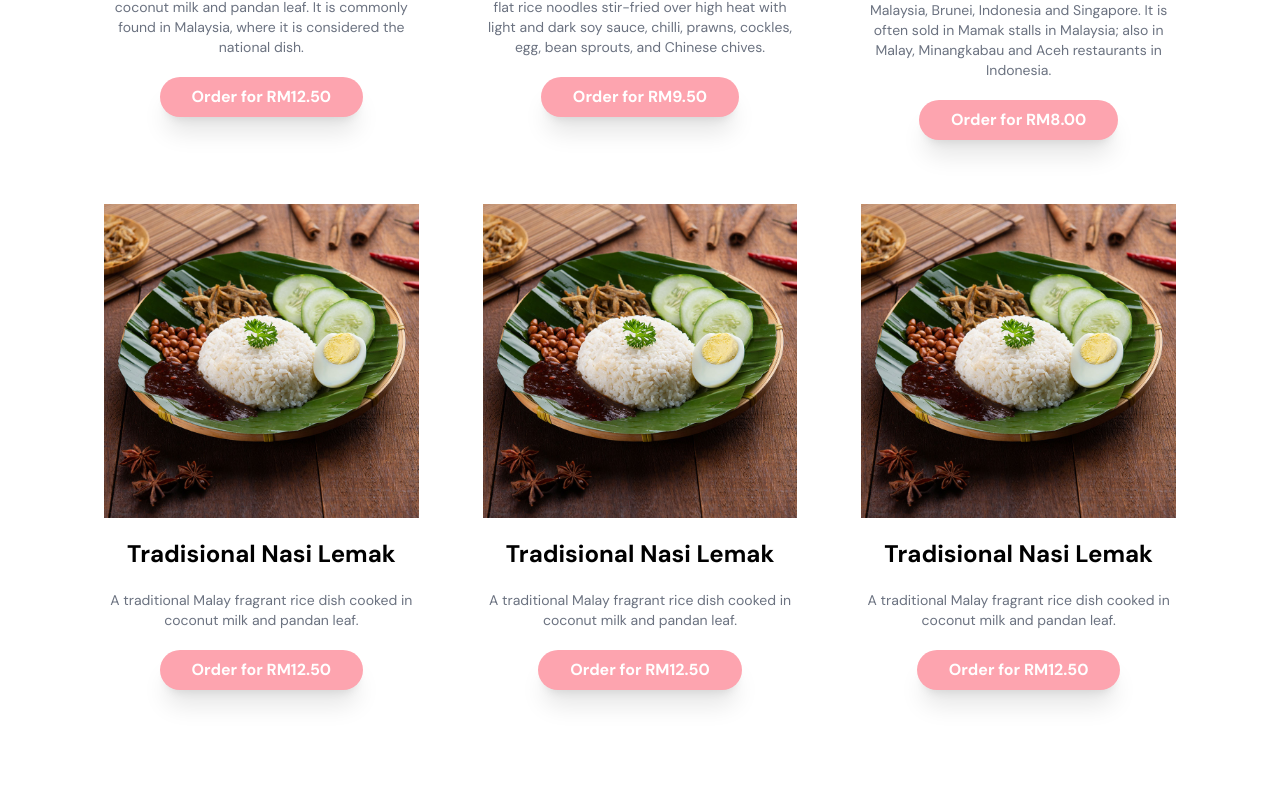
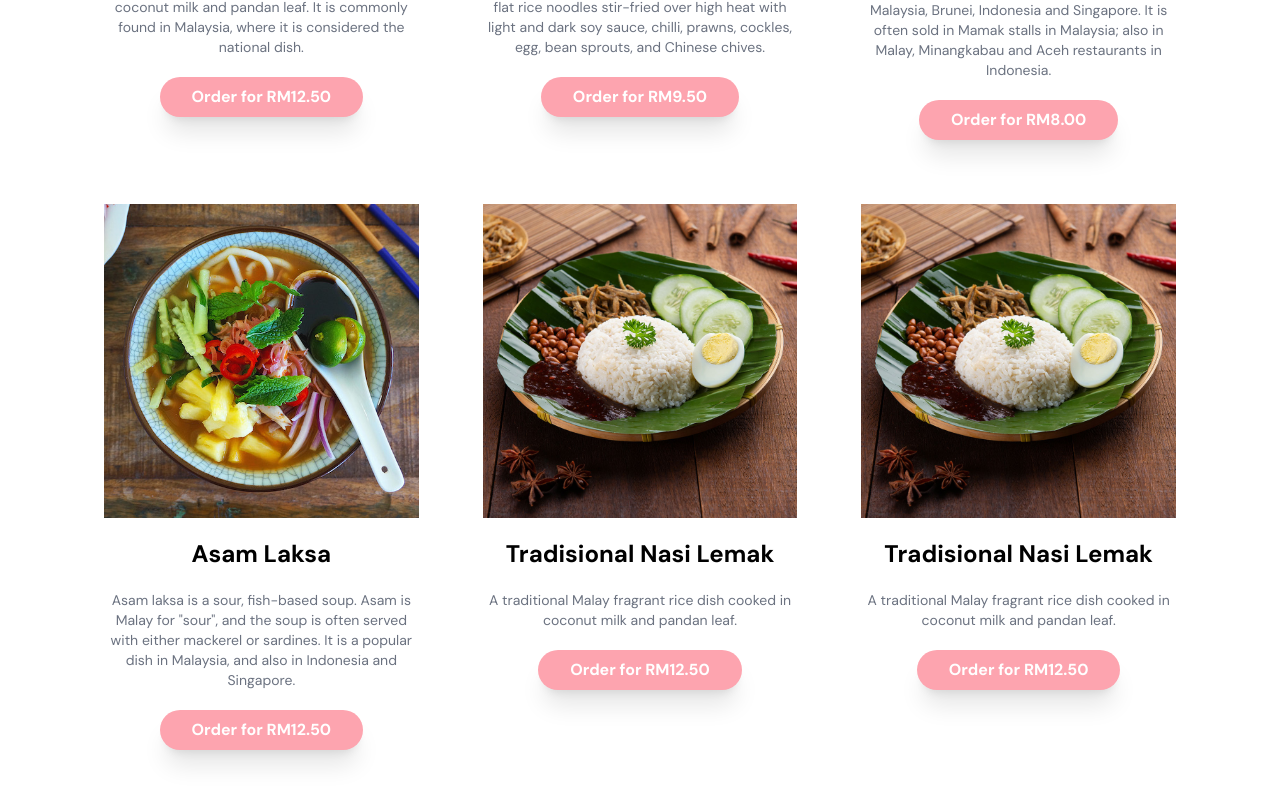
Before and after one commit to TheDaniel3131/FlashBite, a Next.js app: page / in a window 1280 px wide. Shown: the part 1718-2522 px from the top of the page. Before the commit the page ends 2488 px from the top, so only its background shows below. Built offline with nearby package versions, Linux system fonts and the light colour scheme.

Commit message:
asam laksa

```diff
--- a/src/app/components/menu/fooditem4.js
+++ b/src/app/components/menu/fooditem4.js
@@ -3,10 +3,11 @@ import Image from 'next/image';
 export default function FoodItem4(){
     return(
         <div className="p-6 rounded-lg text-center items-center justify-center hover:bg-rose-200">
-          <Image src={'/nasilemak.jpg'} alt="Food" width={350} height={350}/>
-          <h4 className="font-bold text-2xl my-5 mb-5">Tradisional Nasi Lemak</h4>
+          <Image src={'/asamlaksa.jpg'} alt="Food" width={350} height={350}/>
+          <h4 className="font-bold text-2xl my-5 mb-5">Asam Laksa</h4>
           <p className="text-gray-500 text-sm mb-5">
-            A traditional Malay fragrant rice dish cooked in coconut milk and pandan leaf.
+            Asam laksa is a sour, fish-based soup. Asam is Malay for &quot;sour&quot;, and the soup is often served with either mackerel or sardines.
+            It is a popular dish in Malaysia, and also in Indonesia and Singapore.
           </p>
           <button className="bg-primary font-bold shadow-xl text-white rounded-full px-8 py-2">Order for RM12.50</button>
         </div>
```
